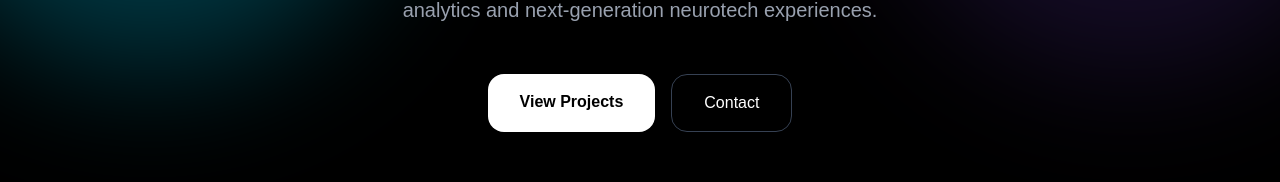
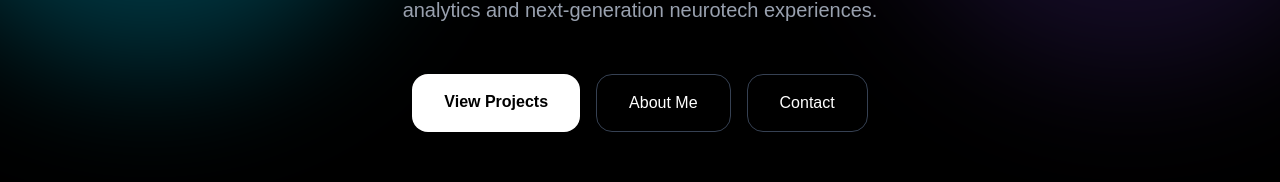
Before and after one commit to JuliaMus1611/neuroaxis-ai, a Next.js app: page / in a window 1280 px wide. Shown: the part 331-513 px from the top of the page. Built offline with nearby package versions, Linux system fonts and the light colour scheme.

Commit message:
Add About Me section

```diff
--- a/src/app/page.tsx
+++ b/src/app/page.tsx
@@ -74,6 +74,13 @@ export default function Home() {
   className="px-8 py-4 bg-white text-black rounded-2xl font-semibold hover:scale-105 transition duration-300"
 >
   View Projects
+</a>
+
+          <a
+  href="#about"
+  className="px-8 py-4 border border-gray-700 rounded-2xl hover:bg-white hover:text-black transition duration-300"
+>
+  About Me
 </a>
 
           <a
```
